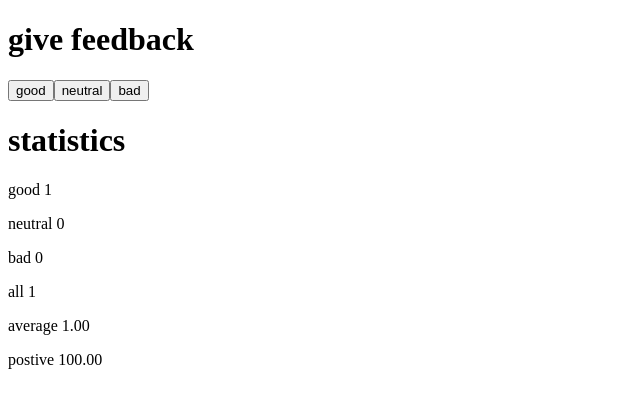
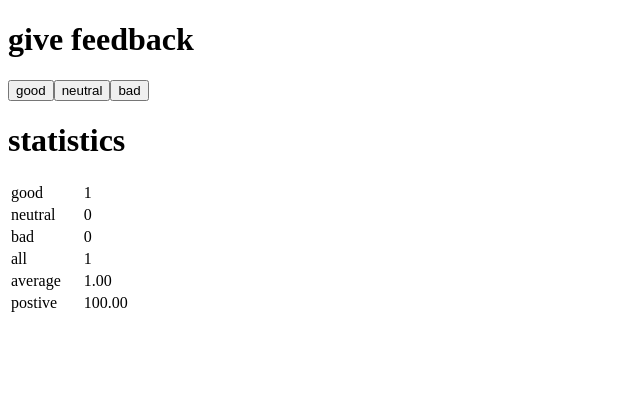
Before and after one commit to lanszelot666/Fullstack-Open, a React (Vite) app in the folder Part1/Unicafe/: page / in a window 1280 px wide. Both pictures are taken after a click on the button "good". Shown: the top 408 px of the page, without its empty margins (0-640 px from the left). Built offline with nearby package versions, Linux system fonts and the light colour scheme.

Commit message:
Exercise 11 - use a table for showing statistics

```diff
--- a/Part1/Unicafe/src/App.jsx
+++ b/Part1/Unicafe/src/App.jsx
@@ -19,14 +19,16 @@ const Statistics = ({ good, bad, neutral }) => {
 
   if (good > 0 || neutral > 0 || bad > 0) {
     return (
-      <div>
-        <StatisticLine text="good" value={good}/>
-        <StatisticLine text="neutral" value={neutral}/>
-        <StatisticLine text="bad" value={bad}/>
-        <StatisticLine text="all" value={calculateAll()}/>
-        <StatisticLine text="average" value={calculateAverage().toFixed(2)}/>
-        <StatisticLine text="postive" value={calculatePositive().toFixed(2)}/>
-      </div>
+      <table>
+        <tbody>
+          <StatisticLine text="good" value={good} />
+          <StatisticLine text="neutral" value={neutral} />
+          <StatisticLine text="bad" value={bad} />
+          <StatisticLine text="all" value={calculateAll()} />
+          <StatisticLine text="average" value={calculateAverage().toFixed(2)} />
+          <StatisticLine text="postive" value={calculatePositive().toFixed(2)}/>
+        </tbody>
+      </table>
     );
   } else {
     return <p>No feedback given</p>;
@@ -34,10 +36,15 @@ const Statistics = ({ good, bad, neutral }) => {
 };
 
 const StatisticLine = ({ text, value }) => {
+  const leftPadding = {
+    paddingLeft: "20px",
+  };
+
   return (
-    <p>
-      {text} {value}
-    </p>
+    <tr>
+      <td>{text}</td>
+      <td style={leftPadding}>{value}</td>
+    </tr>
   );
 };
 
```
